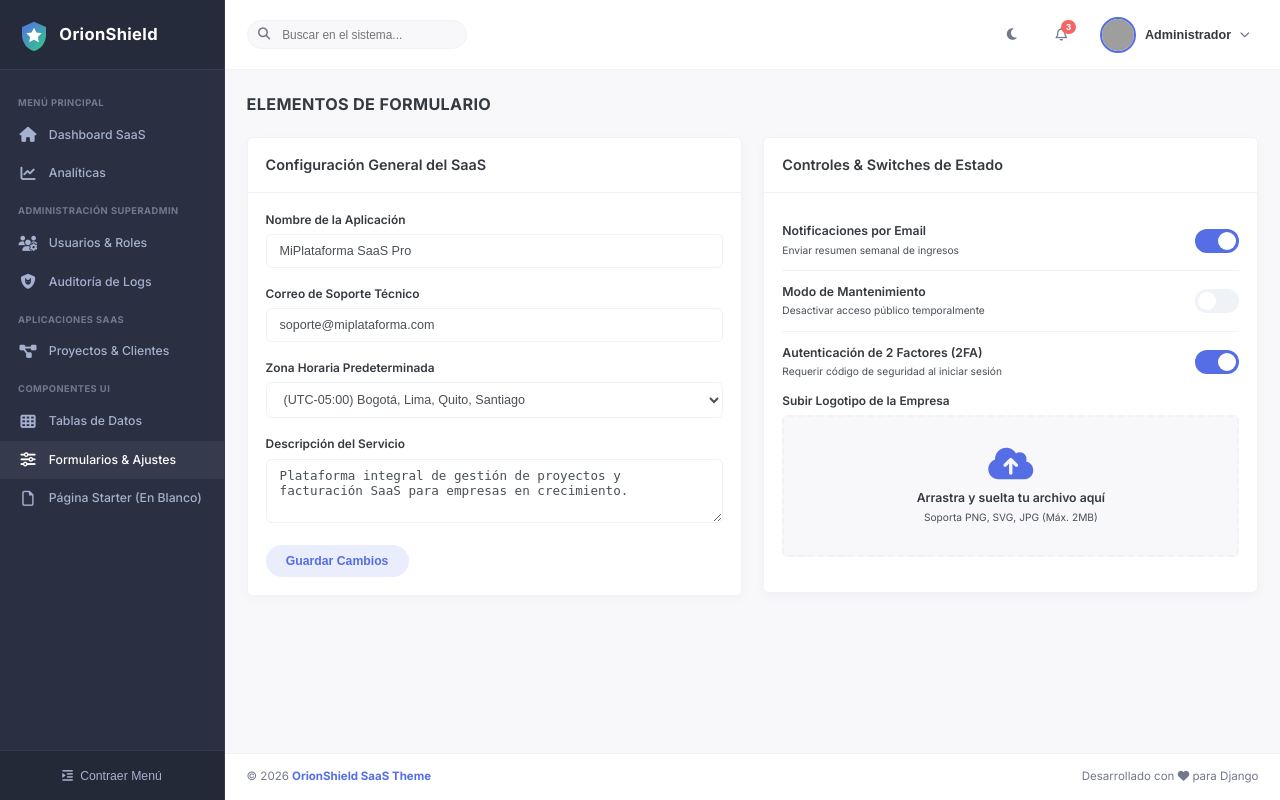
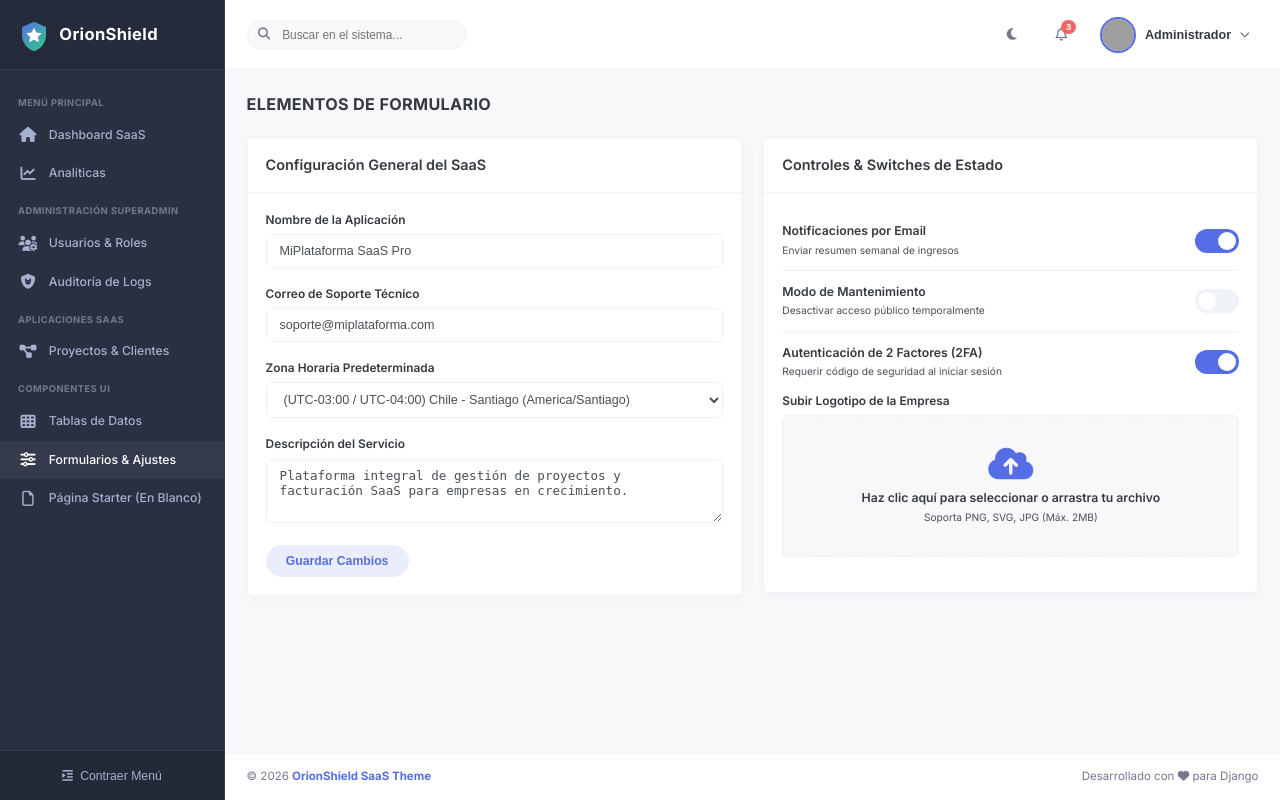
Before and after one commit to JosuhaSanhueza/theme_dash, a Django app: page /forms/ in a window 1280 px wide. Run offline with Django 4.2, Linux system fonts and the light colour scheme; grey boxes are pictures that could not be loaded.

Commit message:
fix: adjust projects page row margin, add all South American timezones with Santiago default, and make logo upload box interactive

```diff
--- a/theme_dash/templates/theme_dash/pages/forms.html
+++ b/theme_dash/templates/theme_dash/pages/forms.html
@@ -27,10 +27,19 @@
           <div class="form-group">
             <label class="form-label">Zona Horaria Predeterminada</label>
             <select class="form-control">
-              <option>(UTC-05:00) Bogotá, Lima, Quito, Santiago</option>
-              <option>(UTC-04:00) Caracas, La Paz</option>
-              <option>(UTC-03:00) Buenos Aires, Montevideo</option>
-              <option>(UTC+00:00) Tiempo Universal Coordinado</option>
+              <option value="America/Santiago" selected>(UTC-03:00 / UTC-04:00) Chile - Santiago (America/Santiago)</option>
+              <option value="America/Argentina/Buenos_Aires">(UTC-03:00) Argentina - Buenos Aires</option>
+              <option value="America/La_Paz">(UTC-04:00) Bolivia - La Paz</option>
+              <option value="America/Sao_Paulo">(UTC-03:00) Brasil - São Paulo / Brasilia</option>
+              <option value="America/Bogota">(UTC-05:00) Colombia - Bogotá</option>
+              <option value="America/Guayaquil">(UTC-05:00) Ecuador - Quito / Guayaquil</option>
+              <option value="America/Asuncion">(UTC-03:00 / UTC-04:00) Paraguay - Asunción</option>
+              <option value="America/Lima">(UTC-05:00) Perú - Lima</option>
+              <option value="America/Paramaribo">(UTC-03:00) Surinam - Paramaribo</option>
+              <option value="America/Montevideo">(UTC-03:00) Uruguay - Montevideo</option>
+              <option value="America/Caracas">(UTC-04:00) Venezuela - Caracas</option>
+              <option value="America/Cayenne">(UTC-03:00) Guayana Francesa - Cayenne</option>
+              <option value="America/Guyana">(UTC-04:00) Guyana - Georgetown</option>
             </select>
           </div>
 
@@ -88,14 +97,25 @@
 
         <div class="form-group mt-4">
           <label class="form-label">Subir Logotipo de la Empresa</label>
-          <div style="border: 2px dashed var(--border-color); border-radius: var(--radius); padding: 2rem; text-align: center; background-color: var(--bg-body); cursor: pointer;">
+          <input type="file" id="company-logo-input" accept="image/png, image/jpeg, image/svg+xml" style="display: none;" onchange="handleLogoSelect(this)">
+          <div onclick="document.getElementById('company-logo-input').click();" style="border: 2px dashed var(--border-color); border-radius: var(--radius); padding: 2rem; text-align: center; background-color: var(--bg-body); cursor: pointer; transition: border-color 0.2s;">
             <i class="fa-solid fa-cloud-arrow-up" style="font-size: 2.5rem; color: var(--primary); margin-bottom: 0.5rem;"></i>
-            <div style="font-weight: 600; color: var(--text-heading);">Arrastra y suelta tu archivo aquí</div>
-            <small class="text-muted">Soporta PNG, SVG, JPG (Máx. 2MB)</small>
+            <div style="font-weight: 600; color: var(--text-heading);" id="logo-dropzone-title">Haz clic aquí para seleccionar o arrastra tu archivo</div>
+            <small class="text-muted" id="logo-dropzone-subtitle">Soporta PNG, SVG, JPG (Máx. 2MB)</small>
           </div>
         </div>
       </div>
     </div>
   </div>
 </div>
+
+<script>
+  function handleLogoSelect(input) {
+    if (input.files && input.files[0]) {
+      const file = input.files[0];
+      document.getElementById('logo-dropzone-title').innerText = 'Archivo Seleccionado: ' + file.name;
+      document.getElementById('logo-dropzone-subtitle').innerText = (file.size / 1024).toFixed(1) + ' KB - Listo para guardar';
+    }
+  }
+</script>
 {% endblock %}
--- a/theme_dash/templates/theme_dash/pages/projects.html
+++ b/theme_dash/templates/theme_dash/pages/projects.html
@@ -6,7 +6,7 @@
 {% block content %}
 {% include "theme_dash/partials/breadcrumbs.html" %}
 
-<div class="row mb-4">
+<div class="row" style="margin-bottom: 1.5rem;">
   <div class="col-12" style="display: flex; justify-content: space-between; align-items: center;">
     <div style="display: flex; gap: 0.5rem;">
       <button class="badge badge-primary" style="padding: 0.6rem 1rem; border: none; cursor: pointer;">Todos los Proyectos (12)</button>
```
